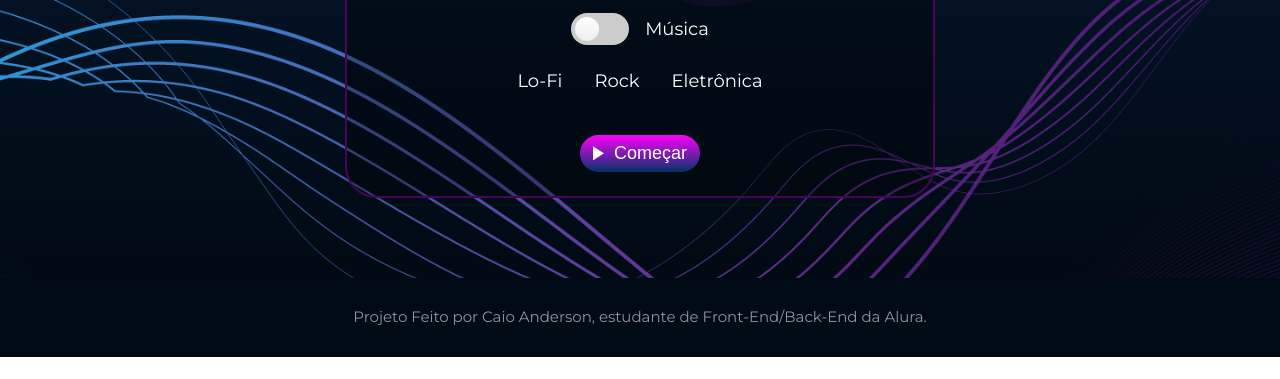
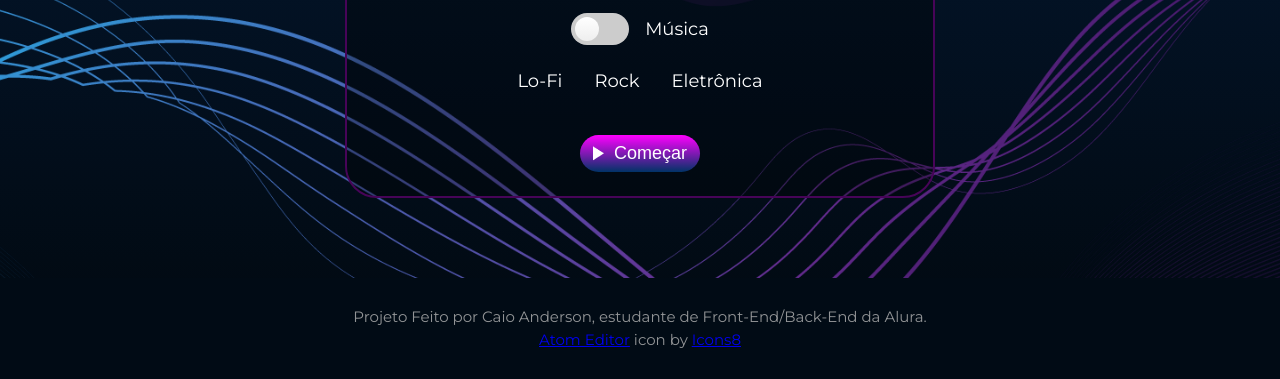
Before and after one commit to CaiooAnderson/timer, a plain HTML site: page index.html in a window 1280 px wide. Shown: the part 835-1214 px from the top of the page. Before the commit the page ends 1192 px from the top, so only its background shows below. Drawn offline with nearby package versions, Linux system fonts and the light colour scheme; a web font is replaced by a local one.

Commit message:
termos de icons8

```diff
--- a/index.html
+++ b/index.html
@@ -85,7 +85,8 @@
 
         <footer class="app__footer">
             <p class="app__footer-text">
-                Projeto Feito por Caio Anderson, estudante de Front-End/Back-End da Alura.
+                Projeto Feito por Caio Anderson, estudante de Front-End/Back-End da Alura. <br>
+                <a target="_blank" href="https://icons8.com/icon/38761/atom-editor">Atom Editor</a> icon by <a href="https://icons8.com">Icons8</a>
             </p>
         </footer>
     </main>
```
